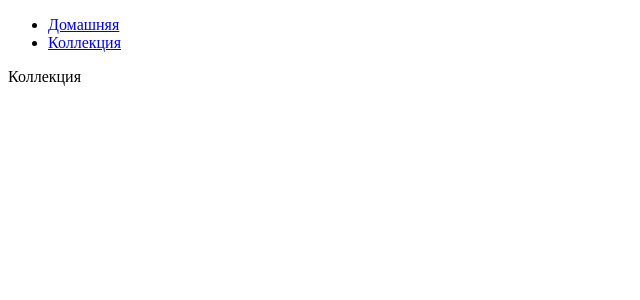
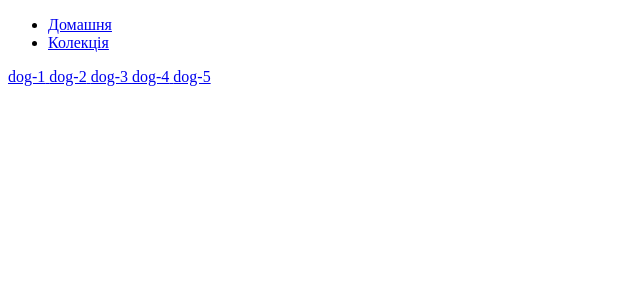
Before and after one commit to ValeriyVinn/routes, a React (Create React App) app: page /routes/dogs in a window 1280 px wide. Shown: the top 300 px of the page, without its empty margins (0-640 px from the left). Built offline with nearby package versions, Linux system fonts and the light colour scheme.

Commit message:
Added Dogs.js, Home.js, DogDetails.js

```diff
--- a/public/index.html
+++ b/public/index.html
@@ -24,7 +24,7 @@
       work correctly both with client-side routing and a non-root public URL.
       Learn how to configure a non-root public URL by running `npm run build`.
     -->
-    <title>React App</title>
+    <title>Routes</title>
 
     <!-- Start Single Page Apps for GitHub Pages -->
     <script type="text/javascript">
--- a/src/components/App.jsx
+++ b/src/components/App.jsx
@@ -1,4 +1,7 @@
-import { NavLink, Route, Routes } from "react-router-dom";
+import Home from 'pages/Home';
+import Dogs from 'pages/Dogs';
+import DogDetails from 'pages/DogDetails';
+import { NavLink, Route, Routes } from 'react-router-dom';
 
 export const App = () => {
   return (
@@ -6,16 +9,18 @@ export const App = () => {
       <nav>
         <ul>
           <li>
-            <NavLink to="/">Домашняя</NavLink>
+            <NavLink to="/">Домашня</NavLink>
           </li>
           <li>
-            <NavLink to="/dogs">Коллекция</NavLink>
+            <NavLink to="/dogs">Колекція</NavLink>
           </li>
         </ul>
       </nav>
       <Routes>
-        <Route path="/" element={<div>Домашняя</div>}></Route>
-        <Route path="/dogs" element={<div>Коллекция</div>}></Route>
+        <Route path="/" element={<Home />} />
+
+        <Route path="/dogs" element={<Dogs />} />
+        <Route path="/dogs/:dogId" element={<DogDetails />} />
       </Routes>
     </div>
   );
--- /dev/null
+++ b/src/pages/DogDetails.js
@@ -0,0 +1,14 @@
+import { useParams } from "react-router-dom"
+
+const DogDetails = () => {
+      // useEffect(() => {
+  //     HTTP запит, якщо потрібно
+  // } [])
+
+    const {dogId} = useParams()
+
+return <>DogDetails: {dogId}</>
+}
+
+
+export default DogDetails
--- /dev/null
+++ b/src/pages/Dogs.js
@@ -0,0 +1,19 @@
+import { Link } from "react-router-dom";
+
+const Dogs = () => {
+  // useEffect(() => {
+  //     HTTP запит, якщо потрібно
+  // } [])
+
+//   /dogs/:dogId;
+
+  return (
+    <div>
+      {['dog-1', 'dog-2', 'dog-3', 'dog-4', 'dog-5'].map(dog => {
+        return <Link key={dog} to={`${dog}`}> {dog} </Link>;
+      })}
+    </div>
+  );
+};
+
+export default Dogs;
--- /dev/null
+++ b/src/pages/Home.js
@@ -0,0 +1,11 @@
+// import { useEffect } from "react"
+
+const Home = () => {
+    // useEffect(() => {
+    //     HTTP запит, якщо потрібно
+    // } [])
+
+    return <div>Домашня сторінка</div>
+}
+
+export default Home
```
